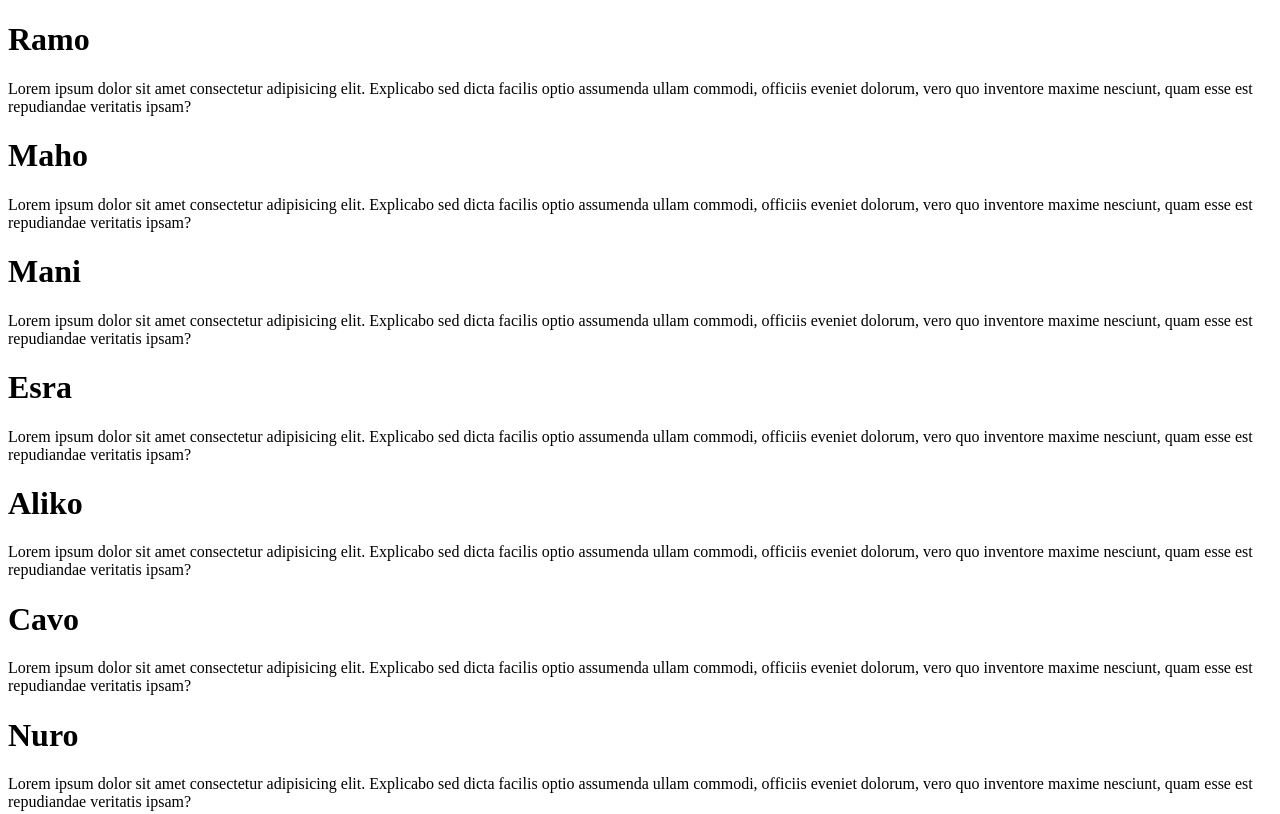
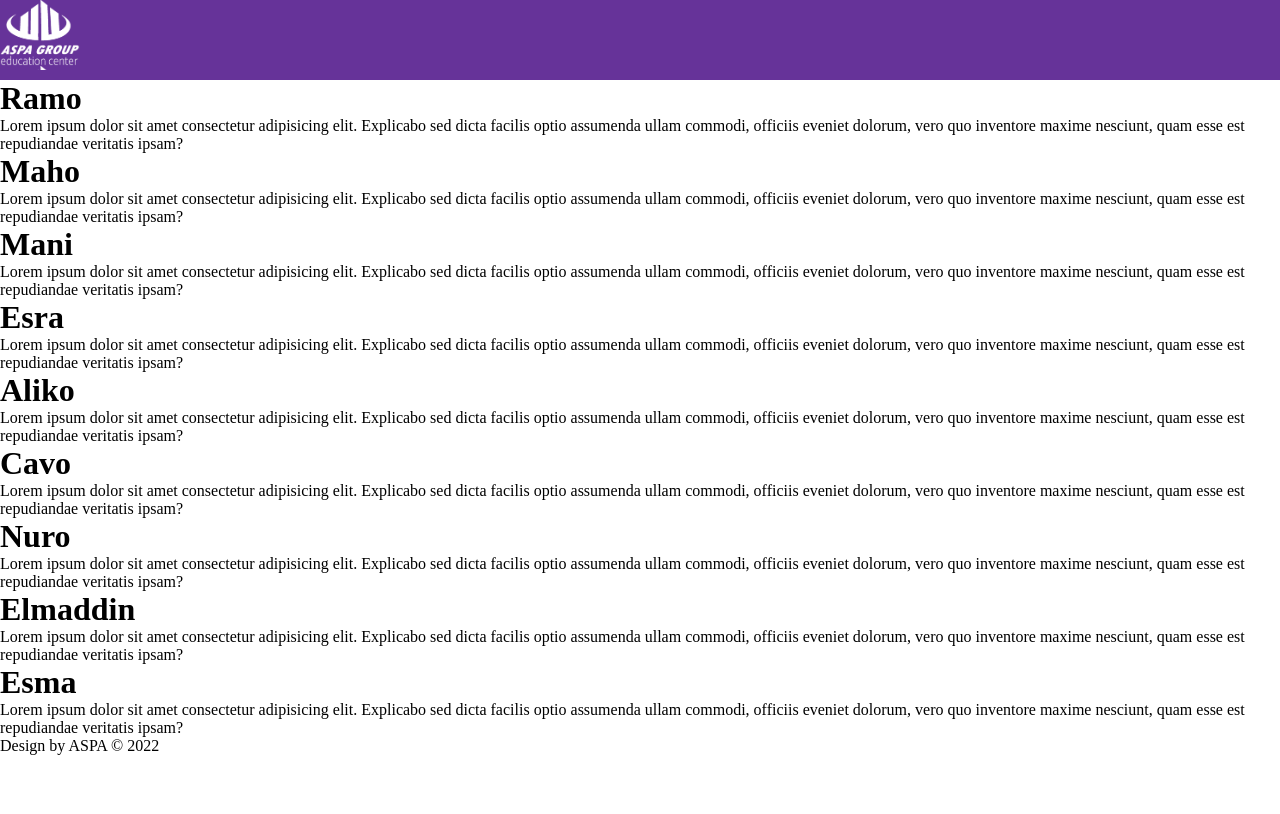
Before and after one commit to elmual/git_project, a plain HTML site: page index.html in a window 1280 px wide. Shown: the top 814 px of the page. Drawn offline with Linux system fonts and the light colour scheme.

Commit message:
Header hissesine logo qoyduq

```diff
--- /dev/null
+++ b/css/style.css
@@ -0,0 +1,21 @@
+html, body {
+    height: 100%;
+}
+
+* {
+    padding: 0;
+    margin: 0;
+}
+
+.header{
+    display: flex;
+    height: 80px;
+    width: 100%;
+    background-color: rebeccapurple;
+}
+.logo{
+    height: 70px;
+    width: 80px;
+    background-image: url(../img/aspa.png);
+    background-size: contain;
+}
--- a/index.html
+++ b/index.html
@@ -5,6 +5,7 @@
     <meta http-equiv="X-UA-Compatible" content="IE=edge">
     <meta name="viewport" content="width=device-width, initial-scale=1.0">
     <title>Git-Project</title>
+    <link rel="stylesheet" href="css/style.css">
 </head>
 <body>
     <div class="header">
```
Also changed, not shown: img/aspa.png (added).
